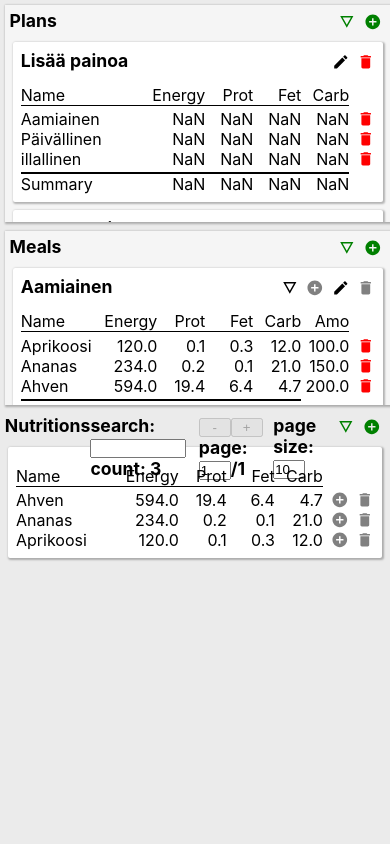
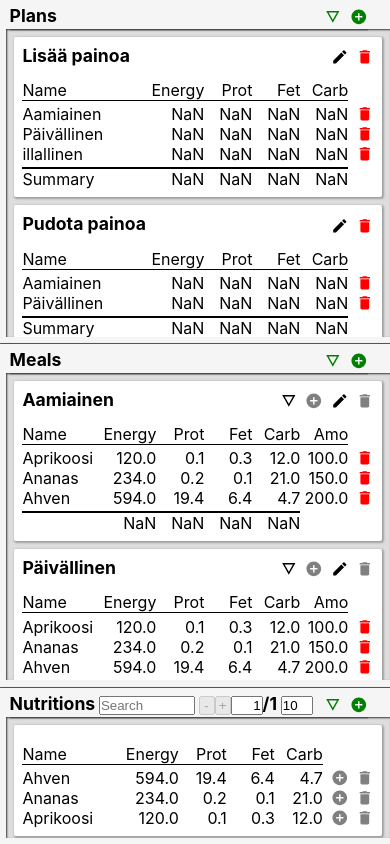
Before and after one commit to mtleinon/nutrition, a React (Create React App) app: page / in a window 390 px wide. Built offline with nearby package versions, Linux system fonts and the light colour scheme.

Commit message:
Added responsive design by showing the content in one, two or three columns according to screen width.

```diff
--- a/src/App.css
+++ b/src/App.css
@@ -1,69 +1,90 @@
+body, html {
+  overflow-x: hidden;
+}
 * {
   box-sizing: border-box;
   margin:0;
   padding: 0;
 }
+
+/* Mobile layout by default. Only one column. */
 .container {
-   height: 100vh;
-   display: flex;
-   flex-direction: column;
-   overflow-y: hidden;
-   background-color: rgb(235, 235, 235)
+  display: grid;
+  grid-gap: 1px;
+  grid-template-columns: 1fr;
+  height: 100vh;
+  width: 100vw;
+
+  /* overflow-y: hidden;
+  overflow-x: hidden; */
+  background-color: rgb(124, 124, 124)
 }
 .nutritionList,
 .mealList,
 .planList {
   background-color: rgb(245, 245, 245);
-  width: 33vw;
-  overflow-y: auto ;
-  margin: .3rem;
   box-shadow: 1px 1px 2px 1px rgba(0,0,0,0.27);
+  overflow-y: hidden ;
+  overflow-x: hidden ;
 }
-.nutritionList,
-.mealList,
-.planList {
-   background-color: rgb(245, 245, 245);
-  width: 99vw;
-  overflow-y: auto ;
+
+@media only screen and (min-width: 800px) {
+  .container {
+    grid-template-columns: 1fr 1fr;
+    grid-template-rows: 1fr 1fr;
+  }
+  .nutritionList {
+    grid-column: 2;
+    grid-row: 1 / 3;
+  }
 }
-.mealList {
-  height: 40vh;
+
+@media only screen and (min-width: 1200px) {
+  .container {
+    grid-template-columns: 1fr 1fr 1fr;
+    grid-template-rows: auto;
+  }
+  .nutritionList {
+    grid-column: 3;
+    grid-row: 1;
+  }
 }
-.planList {
-  height: 50vh;
+
+.closedList {
+  height: 1.8rem;
 }
-.nutritionList {
-  height: 50vh;
+
+.listContainer {
+  background-color: rgb(221, 221, 221);
+  height: calc(100% - 2.2rem);
+  overflow-y: scroll ;
+  overflow-x: hidden;
+  margin-left: .4rem;
+  box-shadow: inset 1px 1px 2px 0px rgba(0,0,0,0.75);
+}
+.listTitleRow {
+  position: relative;
+  z-index: 10;
+  display: flex;
+  font-size: 1.1rem;
+  font-weight: bold;
+  align-content: center;
+  justify-content: space-between;
+  height: 1.5rem;
+  margin: .3rem 1.4rem 0rem .6rem;
+  box-shadow: 0px 2px 0px 0px rgba(0,0,0,.2);
 }
 ul {
   list-style: none;
   padding: 0;
   margin: 0;
 }
-.listTitleRow {
-  display:flex;
-  font-size: 1.1rem;
-  font-weight: bold;
-  align-content: center;
-  justify-content: space-between;
-  height: 1.5rem;
-  margin: .3rem .6rem 0 .3rem;
-}
 
-.listTitle {
-
-}
-
-/* .nutritionValues {
-  flex: 1 1 auto;
-  display: flex;
-  min-width: 0;
-
-} */
 .nutritionRow {
   display: flex;
   min-width: 0;
 }
+
 .nutritionName {
   flex: 1 1 auto;
   overflow: hidden;
@@ -83,11 +104,11 @@ ul {
   border-bottom: 1px solid black;
   margin-bottom: .2rem;
 }
+
 .nutritionSummary {
   display: flex;
   min-width: 0;
 }
-
 
 .card {
   background-color: #fff;
@@ -96,6 +117,7 @@ ul {
   border-radius: 2px;
   box-shadow: 1px 1px 2px 1px rgba(0,0,0,0.27);
 }
+
 .editMode {
   background-color: rgb(255, 253, 162)
 }
@@ -108,26 +130,32 @@ ul {
   justify-content: space-between;
   height: 1.5rem;
 }
+
 .cardTitle {
   flex-grow: 1;
 }
+
 .cardContent {
   margin-top: .7rem;
 }
+
 .icons {
   display: inline-flex;
   align-items: center;
+
 }
 .icon {
   margin-left: .5rem;
   font-size: 1.1rem;
 }
+
 .summaryBorder {
   border-top: 2px solid black;
   margin-top: .2rem;
 }
 
-/*
-.IconWithTooltip {
-  margin-left: 2rem;
-} */
+.pageButtons {
+  display: inline-flex;
+  align-items: center;
+
+}
--- a/src/MealsList.js
+++ b/src/MealsList.js
@@ -15,10 +15,7 @@ export default function MealsList() {
   const showDispatch = useContext(ShowDispatchContext);
   const show = useContext(ShowContext);
   return (
-    <div
-      className="mealList"
-      style={{ height: show.showMeals ? '40 vh' : '2rem' }}
-    >
+    <div className={'mealList' + (show.showMeals ? '' : ' closedList')}>
       <div className="listTitleRow">
         <div className="listTitle">Meals</div>
         <div className="icons">
@@ -54,11 +51,13 @@ export default function MealsList() {
         </div>
       </div>
       {show.showMeals && (
-        <ul>
-          {meals.map(meal => (
-            <Meal key={meal.id} meal={meal} />
-          ))}
-        </ul>
+        <div className="listContainer">
+          <ul>
+            {meals.map(meal => (
+              <Meal key={meal.id} meal={meal} />
+            ))}
+          </ul>
+        </div>
       )}
     </div>
   );
--- a/src/NutritionsList.js
+++ b/src/NutritionsList.js
@@ -69,23 +69,26 @@ export default function NutritionsList() {
   };
 
   return (
-    <div style={{ height: show.showMeals ? '100%' : '2rem' }}>
+    <div
+      className={'nutritionList' + (show.showNutritions ? '' : ' closedList')}
+    >
       <div className="listTitleRow">
         <div className="listTitle">Nutritions</div>
         <div className="searchInput">
-          search:
+          {/* search: */}
           <input
+            placeholder="Search"
             style={{ width: '6rem' }}
             onChange={changeSearchString}
             value={filterState.searchString}
           />
-          count: {filterState.filteredNutritions.length}
+          {/* ({filterState.filteredNutritions.length}) */}
         </div>
         <div className="pageSelection">
-          <div className="pageButtons" style={{ display: 'inline-block' }}>
+          <div className="pageButtons">
             <button
               disabled={page <= 1}
-              style={{ width: '2rem' }}
+              style={{ width: '1rem' }}
               onClick={e => setPage(page - 1)}
             >
               -
@@ -95,16 +98,15 @@ export default function NutritionsList() {
                 page >=
                 Math.ceil(filterState.filteredNutritions.length / pageSize)
               }
-              style={{ width: '2rem' }}
+              style={{ width: '1rem' }}
               onClick={e => setPage(page + 1)}
             >
               +
             </button>
           </div>
           <div className="pageNumber" style={{ display: 'inline-block' }}>
-            page:
             <input
-              style={{ width: '2rem' }}
+              style={{ width: '2rem', textAlign: 'right' }}
               onChange={e => setPage(e.target.value)}
               value={page}
             />
@@ -112,8 +114,9 @@ export default function NutritionsList() {
           </div>
         </div>
         <div className="pageSize">
-          page size:
+          {/* PS: */}
           <input
+            placeholder="PS"
             style={{ width: '2rem' }}
             onChange={e => setPageSize(e.target.value)}
             value={pageSize}
@@ -154,6 +157,7 @@ export default function NutritionsList() {
         </div>
       </div>
       {show.showNutritions && (
+        <div className="listContainer">
           <div className="card">
             <div className="cardContent">
               <ul>
@@ -181,6 +185,7 @@ export default function NutritionsList() {
               </ul>
             </div>
           </div>
+        </div>
       )}
     </div>
   );
--- a/src/PlansList.js
+++ b/src/PlansList.js
@@ -16,8 +16,8 @@ export default function PlansList() {
   const show = useContext(ShowContext);
   return (
     <div
-      className="planList"
-      style={{ height: show.showPlans ? '50vh' : '2rem' }}
+      className={'planList' + (show.showPlans ? '' : ' closedList')}
+      // style={{ height: show.showPlans ? '100%' : '1.8rem' }}
     >
       <div className="listTitleRow">
         <div className="listTitle">Plans</div>
@@ -54,11 +54,13 @@ export default function PlansList() {
         </div>
       </div>
       {show.showPlans && (
-        <ul>
-          {plans.map(plan => (
-            <Plan key={plan.id} plan={plan} />
-          ))}
-        </ul>
+        <div className="listContainer">
+          <ul>
+            {plans.map(plan => (
+              <Plan key={plan.id} plan={plan} />
+            ))}
+          </ul>
+        </div>
       )}
     </div>
   );
```
Lines whose indentation alone changed are shown as unchanged.
